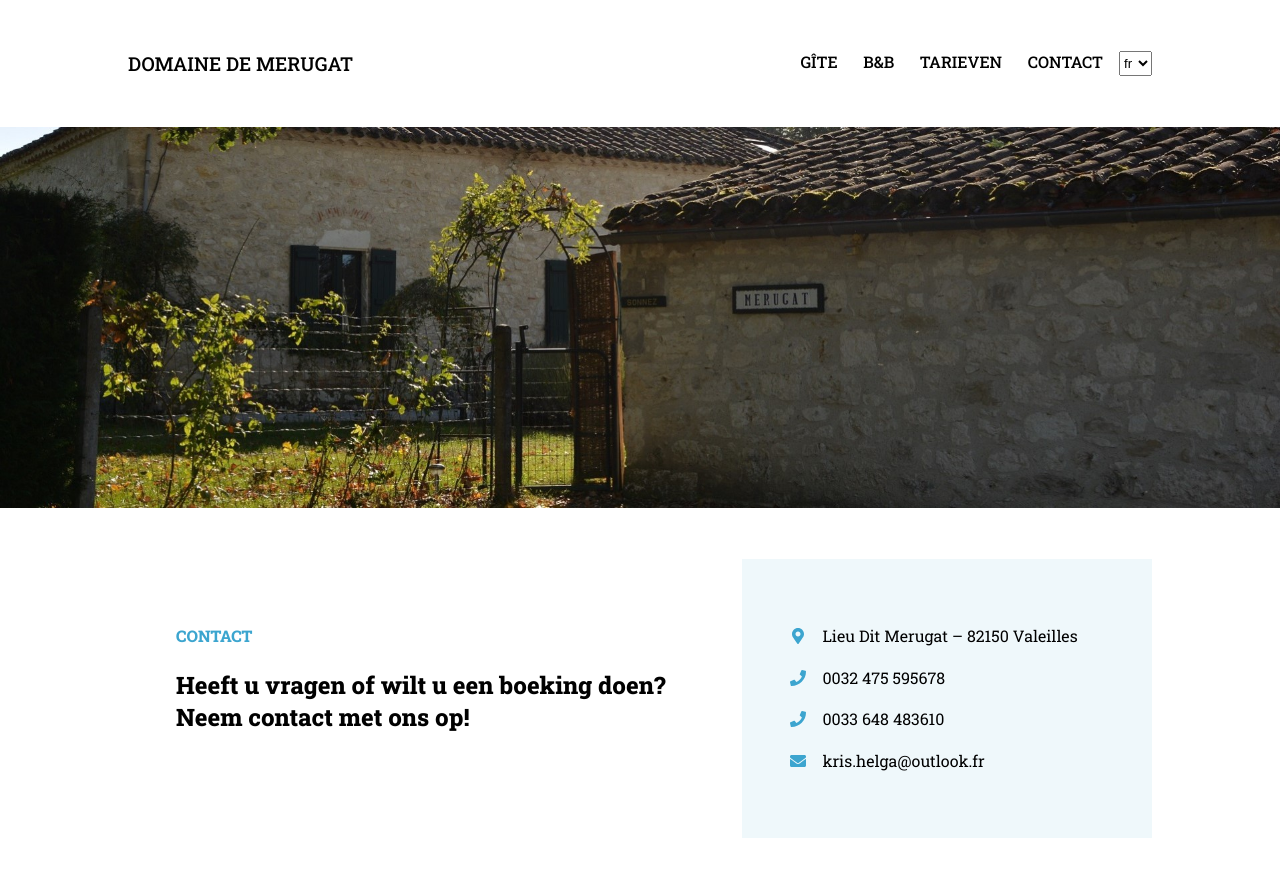
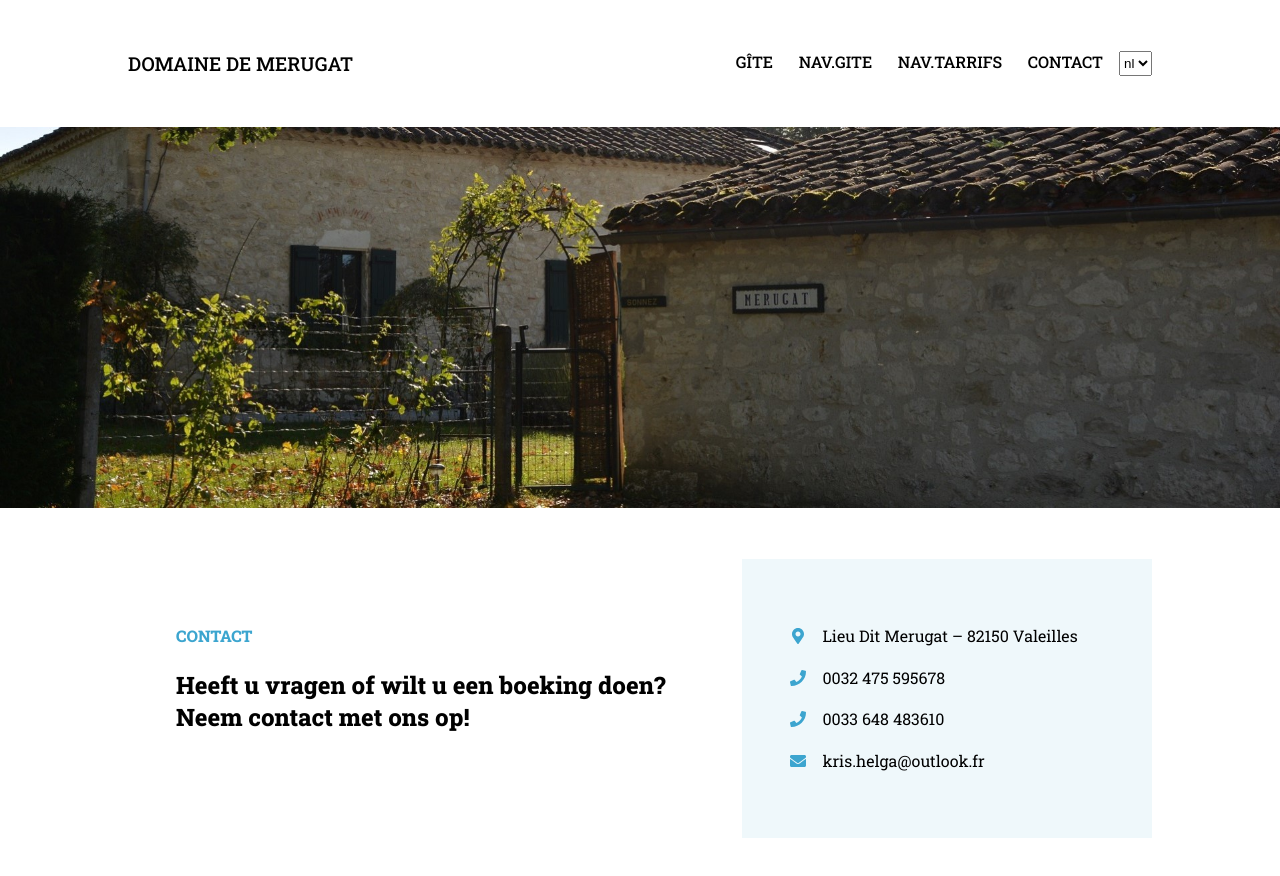
Before and after one commit to michvane/domaine-de-merugat, a Next.js app: page /contact in a window 1280 px wide. Shown: the top 876 px of the page. Built offline with nearby package versions, Linux system fonts and the light colour scheme; a web font is replaced by a local one.

Commit message:
Locale loss fix attempt

```diff
--- a/components/Molecules/Contact/index.tsx
+++ b/components/Molecules/Contact/index.tsx
@@ -3,7 +3,6 @@ import styled from 'styled-components'
 import colors from '../../../constants/colors'
 import { FaMapMarkerAlt, FaPhone, FaEnvelope } from 'react-icons/fa'
 import { useTranslation } from 'react-i18next'
-
 const iconStyle = { marginRight: '1rem' }
 
 const Contact: React.FC = () => {
--- a/components/Molecules/RestAndRelaxation/index.tsx
+++ b/components/Molecules/RestAndRelaxation/index.tsx
@@ -4,7 +4,6 @@ import { StyledLink } from '../../Atoms/Button'
 import Link from 'next/link'
 import { mq } from 'constants/mediaQueries'
 import { useTranslation } from 'react-i18next'
-
 const RestAndRelaxation: React.FC = () => {
   const { t } = useTranslation('common')
 
--- a/components/Navigation/index.tsx
+++ b/components/Navigation/index.tsx
@@ -3,13 +3,13 @@ import Link from 'next/link'
 import styled from 'styled-components'
 import { useRouter } from 'next/router'
 import { useTranslation } from 'react-i18next'
-import i18next from 'i18next'
 import Container from '../Atoms/Container'
 import { mq } from 'constants/mediaQueries'
 
 const Navigation: React.FC = () => {
-  const { locale, locales, defaultLocale } = useRouter()
-  const { t, i18n } = useTranslation()
+  const router = useRouter()
+  const { locale, locales, pathname, asPath, query  } = router
+  const { t } = useTranslation('common')
   return (
     <Container>
       <Nav>
@@ -21,18 +21,19 @@ const Navigation: React.FC = () => {
           <NavItem>Gîte</NavItem>
         </Link>
         <Link href="/bnb">
-          <NavItem>B&B</NavItem>
+          <NavItem>{t('nav.gite')}</NavItem>
         </Link>
         <Link href="/tariffs">
-          <NavItem>Tarieven</NavItem>
+          <NavItem>{t('nav.tarrifs')}</NavItem>
         </Link>
         <Link href="/contact">
           <NavItem>Contact</NavItem>
         </Link>
         <Select
           onChange={(e) => {
-            i18next.changeLanguage(e.target.value)
+            router.push({ pathname, query }, asPath, { locale: e.target.value })
           }}
+          value={locale}
         >
           {locales?.map((locale) => (
             <option key={locale}>{locale}</option>
--- a/pages/_app.tsx
+++ b/pages/_app.tsx
@@ -39,10 +39,9 @@ const theme = {
 
 const App = ({ Component, pageProps }: AppProps) => {
   const { locale, defaultLocale } = useRouter()
-  console.log(locale)
   i18next.init({
     interpolation: { escapeValue: false },
-    lng: locale || 'nl',
+    lng: locale || defaultLocale,
     resources: {
       fr: {
         common: common_fr,
@@ -55,12 +54,14 @@ const App = ({ Component, pageProps }: AppProps) => {
 
   return (
     <I18nextProvider i18n={i18next}>
+    <>
       <GlobalStyle />
       <ThemeProvider theme={theme}>
         <Layout>
           <Component {...pageProps} />
         </Layout>
       </ThemeProvider>
+      </>
     </I18nextProvider>
   )
 }
--- a/translations/fr/common.json
+++ b/translations/fr/common.json
@@ -3,7 +3,7 @@
         "about-us": {
             "about-us": "Qui sommes-nous",
             "welcome": "Helga et Kris sont heureux de vous accueillir dans leur Domaine de Merugat à Valeilles.",
-            "block-right": "Après 27 années passées à la tête d'un commerce important situé dans une grande ville en Belgique, nous aspirons à une vie plus calme. Il y a 4 ans, nous avons séjourné en Tarn-et-Garonne et nous sommes “tombés amoureux” de cette belle région du Sud Ouest, aux portes du Quercy, de la Dordogne et du Lot-et-Garonne. Nous avons été conquis par ces paysages vallonnés, ces vastes champs et tous ces petits villages pittoresques dont nombreux sont labellisés “Plus beaux villages de France”. Mais surtout, nous y avons ressenti un immense bien être dû à la quiétude du lieu oû les seuls bruits sont les champs des oiseaux. Dans cet “écrin de verdure” nous avons trouvé un havre de paix permettant de se resoucer physiquement et psycholigiquement. Nous n'avons pas hésité, nous avons choisi d'y continuer notre vie et de permettre à  d'autres de la découvrir en aménageant gîte et chambre d'hôtes."
+            "block-right": "Après 27 années passées à la tête d'un commerce important situé dans une grande ville en Belgique, nous aspirons à une vie plus calme. Il y a 4 ans, nous avons séjourné en Tarn-et-Garonne et nous sommes “tombés amoureux” de cette belle région du Sud Ouest, aux portes du Quercy, de la Dordogne et du Lot-et-Garonne. Nous avons été conquis par ces paysages vallonnés, ces vastes champs et tous ces petits villages pittoresques dont nombreux sont labellisés “Plus beaux villages de France”. Mais surtout, nous y avons ressenti un immense bien être dû à la quiétude du lieu oû les seuls bruits sont les champs des oiseaux. Dans cet “écrin de verdure” nous avons trouvé un havre de paix permettant de se resoucer physiquement et psycholigiquement. Nous n'avons pas hésité, nous avons choisi d'y continuer notre vie et de permettre à d'autres de la découvrir en aménageant gîte et chambre d'hôte."
         },
         "rest": {
             "title": "REPOS ET RELAXATION",
@@ -83,5 +83,9 @@
     "contact": {
         "title": "Contact",
         "subtitle": "Vous avez des questions ou vous souhaitez effectuer une réservation ? <br /> Contactez-nous!"
+    },
+    "nav": {
+        "tarrifs": "Tarifs",
+        "gite": "Chambre d'hôte"
     }
 }
```
Also changed, not shown: 1 other file (tests, documents, lock files or other folders).
